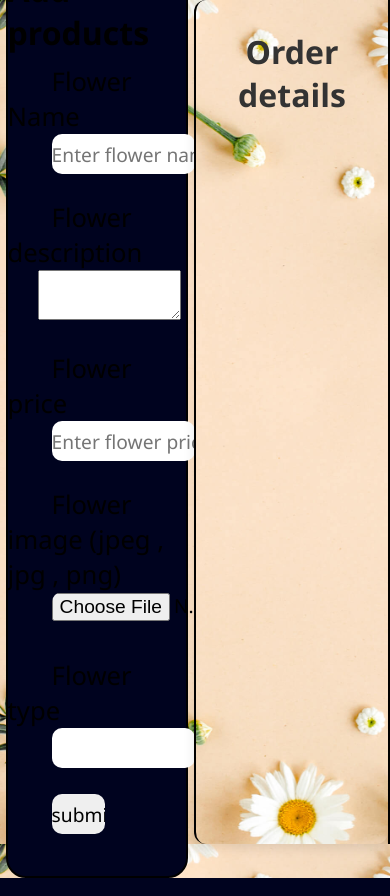
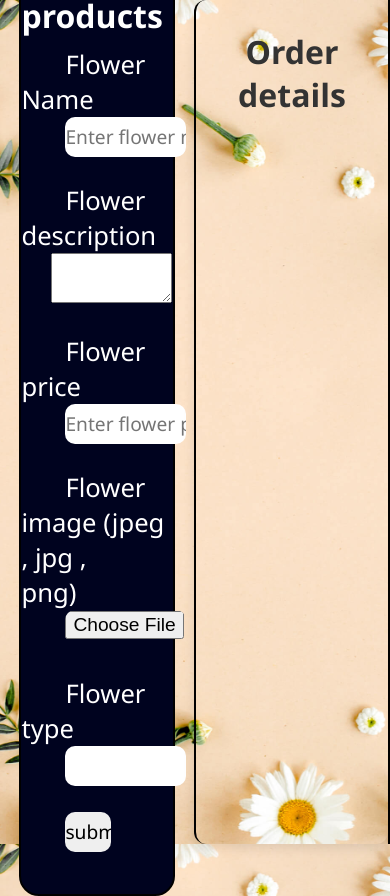
Before and after one commit to NagarajPattegr/flowerspot_backend, a PHP site: page /admin.php in a window 390 px wide. Run offline with PHP 8.4, Linux system fonts and the light colour scheme; data that the repository does not hold is empty.

Commit message:
forms updated

```diff
--- a/css/forms.css
+++ b/css/forms.css
@@ -26,17 +26,16 @@ body {
     display: flex;
     flex-direction: column;
     align-items: center;
-    /* gap: 10px; */
+    gap: 10px;
     background-color: #00031f;
     color: #fff;
     margin: 20px 10px;
 }
 
-@media (max-width:400px) {
+@media (max-width:600px) {
     #container {
-        width: 70vh;
+        width: 80%;
         margin: 0px 30px;
-        color: #000;
     }
 }
 
@@ -48,7 +47,8 @@ body {
     align-items: center;
     justify-content: center;
     gap: 26px;
-    padding: 10px 0px 20px;
+    /* padding: 10px 0px 20px; */
+    margin-bottom: 20px;
 
 }
 #container form label {
@@ -81,6 +81,9 @@ label {
 }
 #submit{
     display:flex;
+    align-items: center;
+    flex-direction: column-reverse;
+    gap: 20px;
 }
 
 input[type="submit"] {
```
